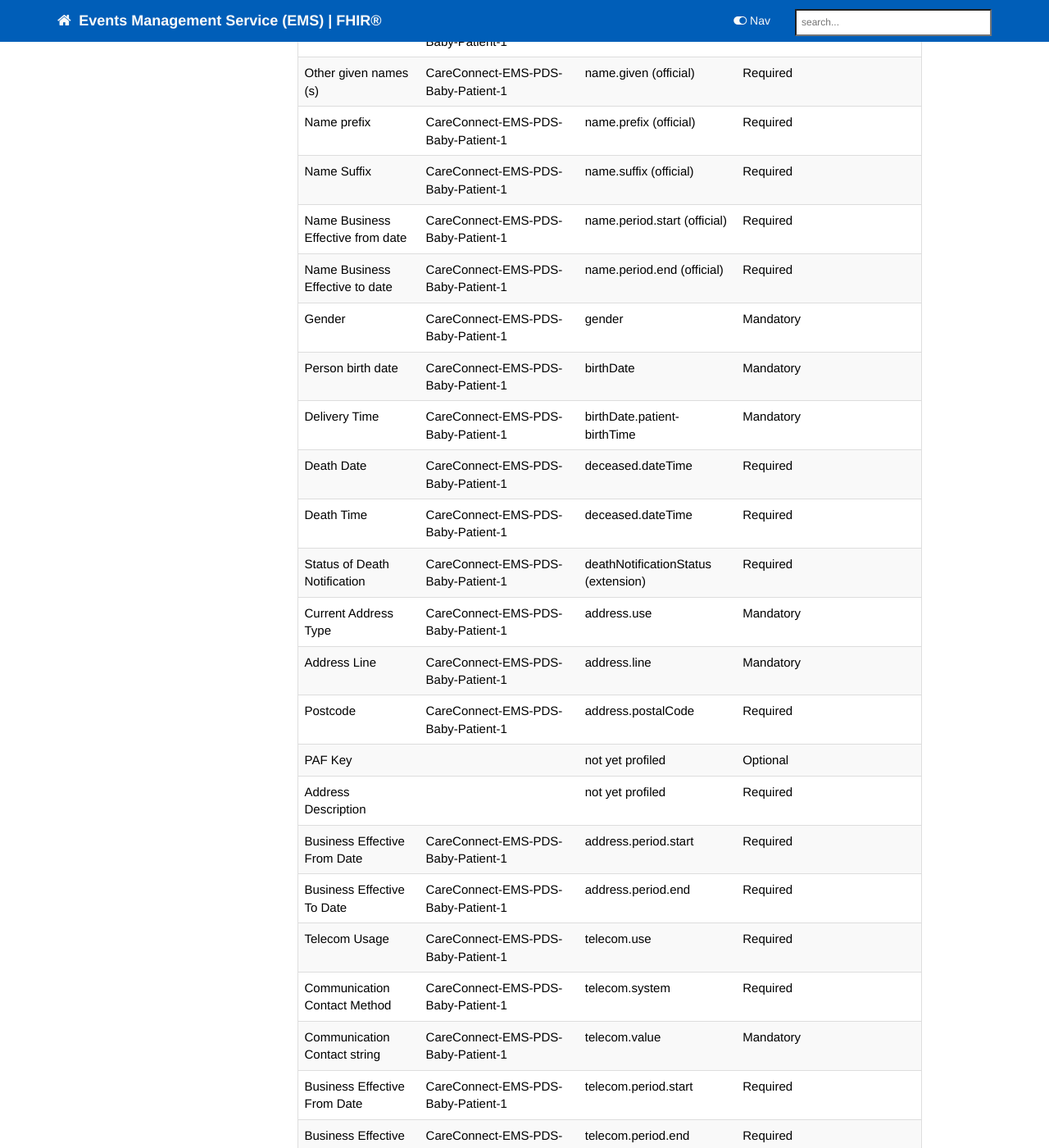
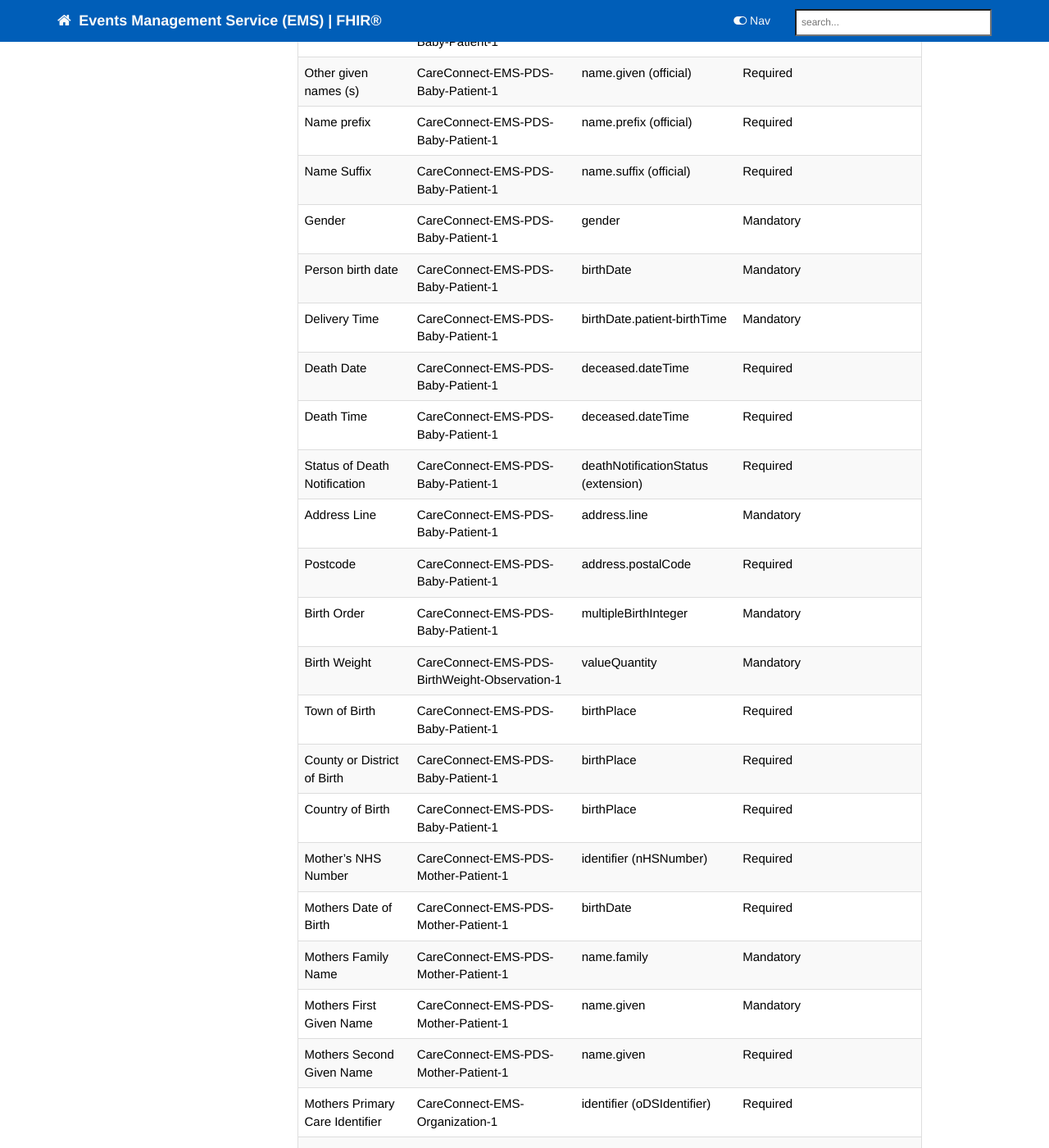
Before and after one commit to nhsconnect/Events-Management, a Jekyll site: the page built from pages/explore/explore_pds_birth_notification.md, in a window 1280 px wide and 1400 px high, scrolled down 1644 px. Shown: the whole window at 82% size. Built offline with Jekyll 4.4.1, drawn with Linux system fonts in a browser that asks for light colours; nearby versions of some CDN libraries; comment, search, counter and statistics services are not loaded; some of the changed text lies outside the part shown.

Commit message:
PDS Birth Notification event

```diff
--- a/pages/explore/explore_pds_birth_notification.md
+++ b/pages/explore/explore_pds_birth_notification.md
@@ -46,26 +46,14 @@ The data item requirements are expected to be fulfilled as below:
 | Other given names (s)                      | CareConnect-EMS-PDS-Baby-Patient-1                      | name.given (official)                                        | Required                    |
 | Name prefix                                | CareConnect-EMS-PDS-Baby-Patient-1                      | name.prefix (official)                                       | Required                    |
 | Name Suffix                                | CareConnect-EMS-PDS-Baby-Patient-1                      | name.suffix (official)                                       | Required                    |
-| Name Business Effective from date          | CareConnect-EMS-PDS-Baby-Patient-1                      | name.period.start (official)                                 | Required                    |
-| Name Business Effective to date            | CareConnect-EMS-PDS-Baby-Patient-1                      | name.period.end (official)                                   | Required                    |
 | Gender                                     | CareConnect-EMS-PDS-Baby-Patient-1                      | gender                                            | Mandatory                   |
 | Person birth date                          | CareConnect-EMS-PDS-Baby-Patient-1                      | birthDate                                         | Mandatory                   |
 | Delivery Time                              | CareConnect-EMS-PDS-Baby-Patient-1                      | birthDate.patient-birthTime                       | Mandatory                   |
 | Death Date                                 | CareConnect-EMS-PDS-Baby-Patient-1                      | deceased.dateTime                                 | Required                    |
 | Death Time                                 | CareConnect-EMS-PDS-Baby-Patient-1                      | deceased.dateTime                                 | Required                    |
 | Status of Death Notification               | CareConnect-EMS-PDS-Baby-Patient-1                      | deathNotificationStatus (extension)                                | Required                    |
-| Current Address Type                       | CareConnect-EMS-PDS-Baby-Patient-1                      | address.use                                       | Mandatory                   |
 | Address Line                               | CareConnect-EMS-PDS-Baby-Patient-1                      | address.line                                      | Mandatory                   |
 | Postcode                                   | CareConnect-EMS-PDS-Baby-Patient-1                      | address.postalCode                                | Required                    |
-| PAF Key                                    |                                                     | not yet profiled                                  | Optional                    |
-| Address Description                        |                                                     | not yet profiled                                  | Required                    |
-| Business Effective From Date               | CareConnect-EMS-PDS-Baby-Patient-1                      | address.period.start                              | Required                    |
-| Business Effective To Date                 | CareConnect-EMS-PDS-Baby-Patient-1                      | address.period.end                                | Required                    |
-| Telecom Usage                              | CareConnect-EMS-PDS-Baby-Patient-1                      | telecom.use                                       | Required                    |
-| Communication Contact Method               | CareConnect-EMS-PDS-Baby-Patient-1                      | telecom.system                                    | Required                    |
-| Communication Contact string               | CareConnect-EMS-PDS-Baby-Patient-1                      | telecom.value                                     | Mandatory                   |
-| Business Effective From Date               | CareConnect-EMS-PDS-Baby-Patient-1                      | telecom.period.start                              | Required                    |
-| Business Effective To Date                 | CareConnect-EMS-PDS-Baby-Patient-1                      | telecom.period.end                                | Required                    |
 | Birth Order                                | CareConnect-EMS-PDS-Baby-Patient-1                      | multipleBirthInteger                                  | Mandatory                   |
 | Birth Weight                               | CareConnect-EMS-PDS-BirthWeight-Observation-1           | valueQuantity                                     | Mandatory                   |
 | Town of Birth                              | CareConnect-EMS-PDS-Baby-Patient-1                      | birthPlace                                        | Required                    |
@@ -79,12 +67,7 @@ The data item requirements are expected to be fulfilled as below:
 | Mothers Primary Care Identifier            | CareConnect-EMS-Organization-1                          | identifier (oDSIdentifier) | Required                    |
 | Business Effective From Date               | EMS-PDS-GPRegistration-EpisodeOfCare-1                  | period.start                                      | Required                    |
 | Business Effective To Date                 | EMS-PDS-GPRegistration-EpisodeOfCare-1                  | period.end                                        | Required                    |
-| Patient Care Provision Type                |                                                     | not yet profiled                                  | Mandatory                   |
 | Mothers GP Practice Name                   | CareConnect-EMS-Organization-1                          | name                                              | Required                    |
-| Senior Partner Code                        | CareConnect-EMS-Practitioner-1                          | identifier                                        | Required                    |
-| Senior Partner Name                        | CareConnect-EMS-Practitioner-1                          | name                                              | Required                    |
-| GP Practice Line                           | CareConnect-EMS-Organization-1                          | address.line                                      | Mandatory                   |
-| GP Postcode                                | CareConnect-EMS-Organization-1                          | address.postalCode                                | Required                    |
 | Partner Child Health Organisation Code     | CareConnect-EMS-Organization-1                          | identifier                                        | Mandatory                   |
 | Responsible Child Health Organisation Code | CareConnect-EMS-Organization-1                          | identifier                                        | Mandatory                   |
 | Ethnic Category                            | CareConnect-EMS-PDS-Baby-Patient-1                      | ethnicCategory                                    | Mandatory                   |
```
